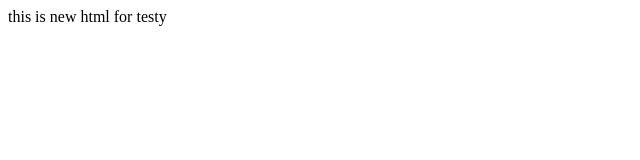
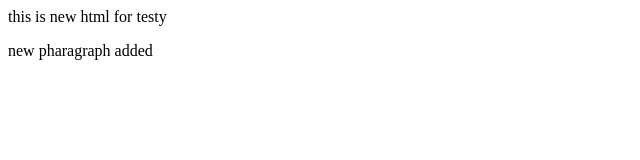
Before and after one commit to nareshpanja000/Testy, a plain HTML site: page index.html in a window 1280 px wide. Shown: the whole page, without its empty margins (0-640 px from the left). Drawn offline with Linux system fonts and the light colour scheme.

Commit message:
new phara added to html

```diff
--- a/index.html
+++ b/index.html
@@ -1 +1,3 @@
 <p>this is new html for testy</p>
+
+<p>new pharagraph added</p>
```
